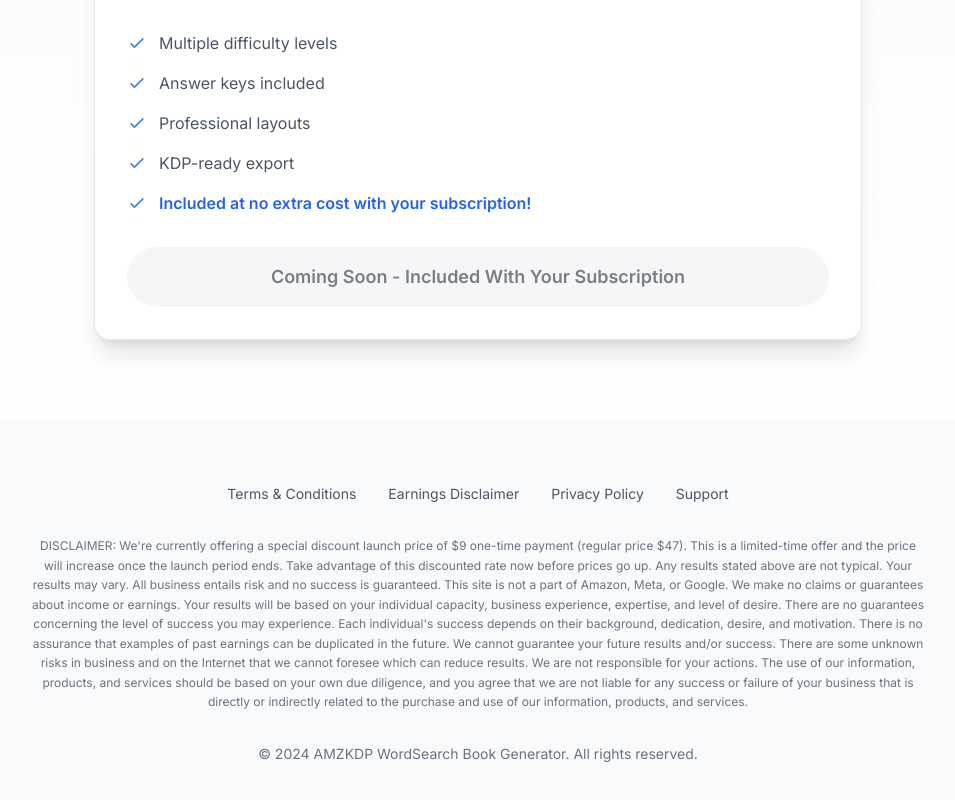
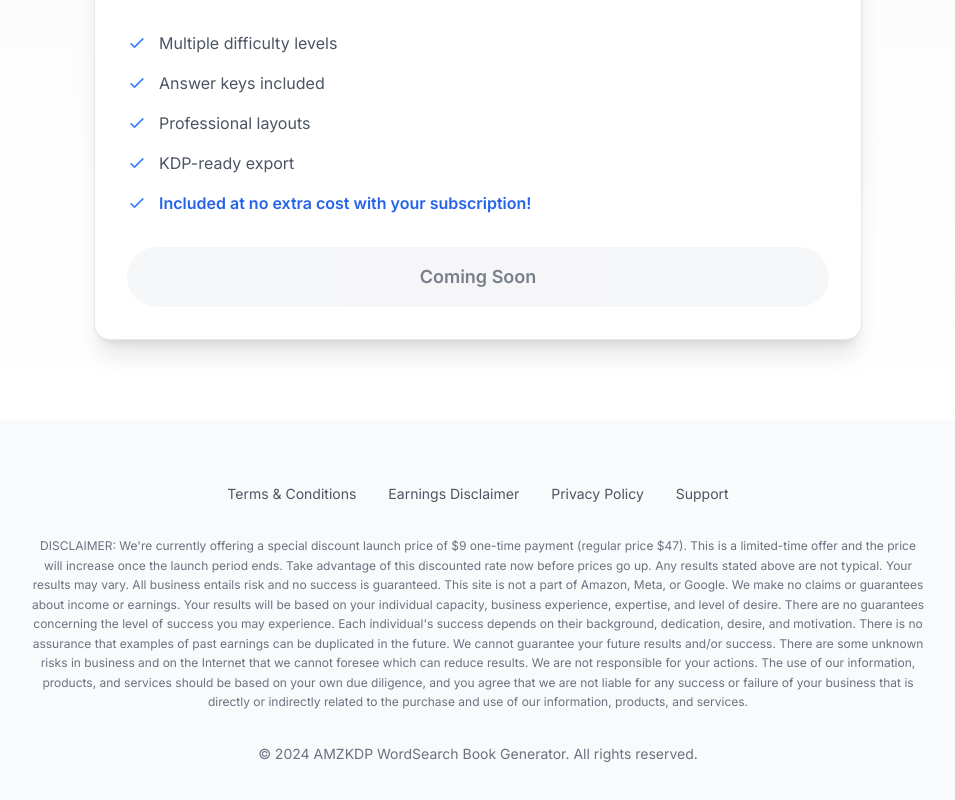
Before and after one commit to eshabava/puzzlesalespage, a Next.js app: page / in a window 1280 px wide. Shown: the part 6552-7352 px from the top of the page, without its empty margins (162-1117 px from the left). Built offline with nearby package versions, Linux system fonts and the light colour scheme.

Commit message:
Update ComingSoon.jsx

```diff
--- a/src/components/home/ComingSoon.jsx
+++ b/src/components/home/ComingSoon.jsx
@@ -84,7 +84,7 @@ export default function ComingSoon() {
               className="w-full mt-8 py-4 px-8 bg-gray-100 text-gray-600 rounded-full text-lg font-semibold cursor-not-allowed opacity-75"
               disabled
             >
-              Coming Soon - Included With Your Subscription
+              Coming Soon
             </button>
           </div>
         </div>
```
